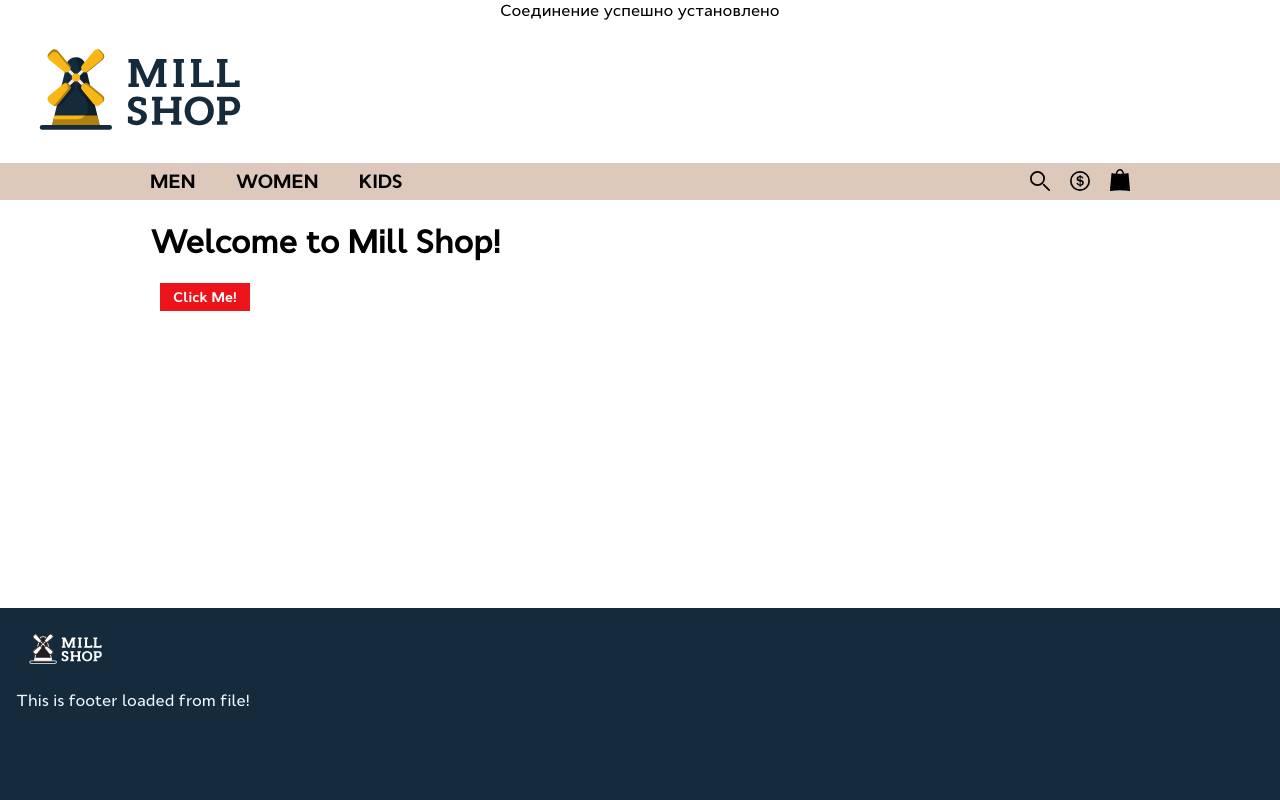
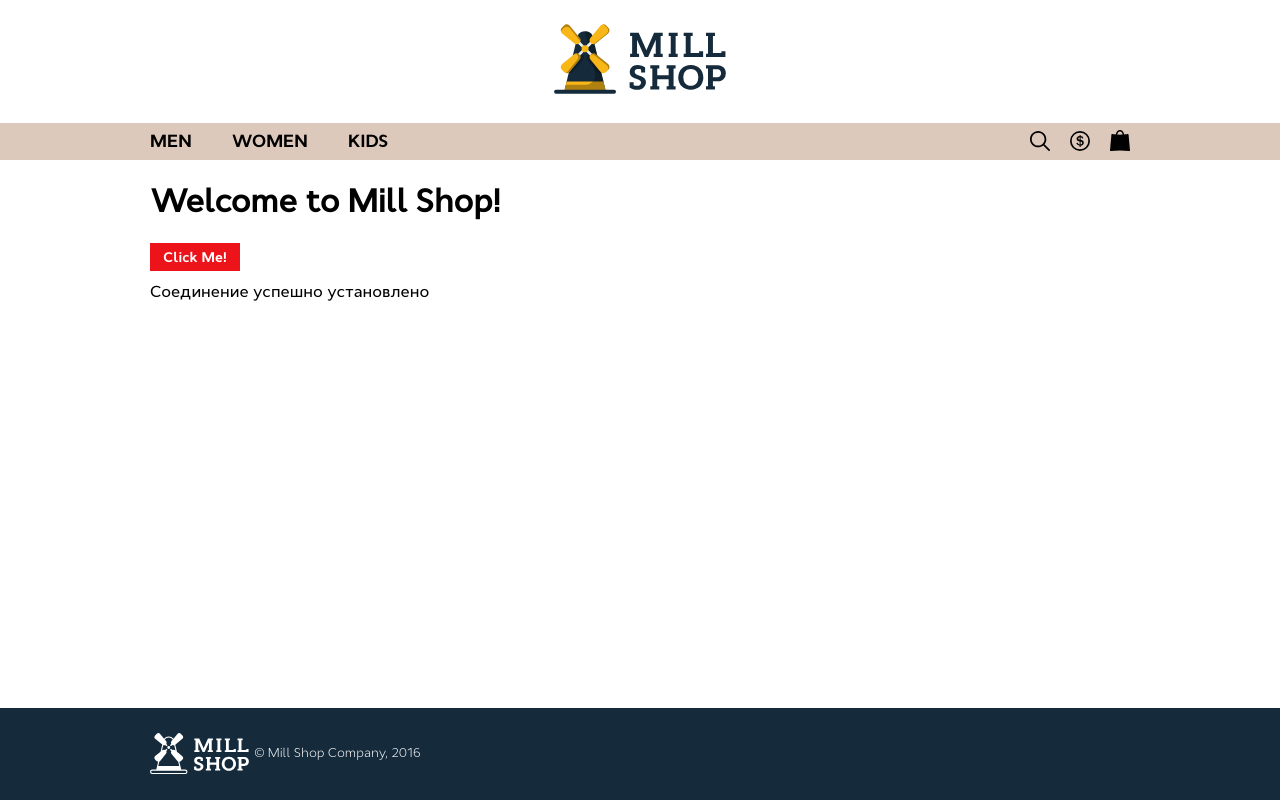
Before and after one commit to nik709/MillShop, a PHP site: page /pages/MillShop.php in a window 1280 px wide. Run offline with PHP 8.4, Linux system fonts and the light colour scheme; data that the repository does not hold is empty.

Commit message:
Replaced deprecated functions; styling header and footer; changed some images

```diff
--- a/site/css/Footer.css
+++ b/site/css/Footer.css
@@ -13,13 +13,32 @@
     bottom: 0;
     left: 0;
     padding: 1em;
+    text-align: center;
+    background-color: #152b3c;
+    color: white;
+    height: 60px;
+}
+
+#footer-inside {
     text-align: left;
-    background-color: #152b3c;
-    color: aliceblue;
-    height: 160px;
+    width: 980px;
+    margin: 0 auto;
+}
+
+#footer-inside div {
+    display: inline-block;
 }
 
 #footer-logo {
-    height: 50px;
+    height: 42px;
     width: 100px;
+    padding: 9px 0;
 }
+
+#footer-contacts {
+    font-family: "Cyntho Light", sans-serif;
+    font-size: 0.8em;
+    height: 46px;
+    position: relative;
+    transform: translateY(-40%);
+}
--- a/site/css/Menu.css
+++ b/site/css/Menu.css
@@ -4,9 +4,13 @@
 */
 
 /* Header */
+#menu-block {
+    text-align: center;
+}
+
 #logo-block {
-    text-align: center;
-    width: 280px;
+    margin: 0 auto;
+    width: 240px;
 }
 
 #menu-bar-outside {
@@ -27,8 +31,8 @@
 }
 
 #menu-bar-links {
-    padding-bottom: 6px;
-    padding-top: 6px;
+    padding-bottom: 7px;
+    padding-top: 7px;
 }
 
 .menu-links-item {
@@ -38,9 +42,9 @@
 #menu-bar-links a {
     color: black;
     font-family: "Cyntho Bold", sans-serif;
-    font-size: 1.2em;
+    font-size: 1.1em;
     text-transform: uppercase;
-    padding: 6px 0;
+    padding: 7px 0;
     text-decoration: none;
 }
 
@@ -50,13 +54,13 @@
 
 #menu-bar-tools {
     float: right;
+    margin-top: 1px;
+    padding: 6px 0;
 }
 
 #menu-bar-search {
     height: 20px;
     width: 20px;
-    padding-top: 6px;
-    padding-bottom: 6px;
     padding-left: 8px;
     padding-right: 8px;
 }
@@ -64,8 +68,6 @@
 #menu-bar-currency {
     height: 20px;
     width: 20px;
-    padding-top: 6px;
-    padding-bottom: 6px;
     padding-left: 8px;
     padding-right: 8px;
 }
@@ -73,7 +75,5 @@
 #menu-bar-bag {
     height: 20px;
     width: 20px;
-    padding-top: 6px;
-    padding-bottom: 6px;
     padding-left: 8px;
 }
--- a/site/css/MillShop.css
+++ b/site/css/MillShop.css
@@ -28,8 +28,8 @@ button {
     display: flex;
     overflow: hidden;
 
-    margin: 10px;
-    padding: 5px 5px;
+    margin: 10px 0;
+    padding: 5px 0;
 
     cursor: pointer;
     user-select: none;
--- a/site/pages/MillShop.php
+++ b/site/pages/MillShop.php
@@ -12,32 +12,6 @@
 </head>
 <body>
 
-<!--
-$conn = oci_connect('system', 'root', '//localhost:1521/XE');
-if ($conn){
-    echo 'connection is correct';
-}
- -->
-<?php
-error_reporting(E_ALL & ~E_DEPRECATED);
-$link = mysql_connect('localhost:3306/millshop', 'root', 'root');
-if (!$link) {
-    die('Ошибка соединения: ' . mysql_error());
-}
-echo 'Соединение успешно установлено';
-mysql_select_db('MillShop') or die('Не удалось выбрать базу данных');
-$query = 'SELECT * FROM SIZES';
-$result = mysql_query($query) or die('Запрос не удался: ' . mysql_error());
-echo "<table>\n";
-while ($line = mysql_fetch_array($result, MYSQL_ASSOC)) {
-    echo "\t<tr>\n";
-    foreach ($line as $col_value) {
-        echo "\t\t<td>$col_value</td>\n";
-    }
-    echo "\t</tr>\n";
-}
-echo "</table>\n";
-?>
 <div id="menu-block">
     <?php
     include('menu.html');
@@ -49,6 +23,28 @@ echo "</table>\n";
     <form>
         <button id="clickme">Click Me!</button>
     </form>
+
+    <?php
+        error_reporting(E_ALL & ~E_DEPRECATED);
+        $link = mysqli_connect('localhost:3306', 'root', 'root', 'millshop');
+        if (!$link) {
+            die('Ошибка соединения: ' . mysqli_error($link));
+        }
+        echo 'Соединение успешно установлено';
+        mysqli_select_db($link, 'MillShop') or die('Не удалось выбрать базу данных');
+        $query = 'SELECT * FROM SIZES';
+        $result = mysqli_query($link, $query) or die('Запрос не удался: ' .mysqli_error($link));
+        echo "<table>\n";
+        while ($line = mysqli_fetch_array($result, MYSQLI_ASSOC)) {
+            echo "\t<tr>\n";
+            foreach ($line as $col_value) {
+                echo "\t\t<td>$col_value</td>\n";
+            }
+            echo "\t</tr>\n";
+        }
+        echo "</table>\n";
+    ?>
+
 </div>
 
 <div id="footer-block">
--- a/site/pages/footer.html
+++ b/site/pages/footer.html
@@ -3,7 +3,11 @@
     CREATED BY NIKITA GRECHUKHIN, NIKOLAY KOMAROV AND VAGIK SIMONYAN
  -->
 
+<div id="footer-inside">
     <div id="footer-logo">
-        <img src="../resources/images/logo_bw.svg">
+        <img src="../resources/images/logo_white.svg">
     </div>
-    <p>This is footer loaded from file!</p>
+    <div id="footer-contacts">
+        <p>&copy; Mill Shop Company, 2016</p>
+    </div>
+</div>
```
Also changed, not shown: site/resources/images/logo_bw.svg (deleted), site/resources/images/logo_white.svg (added), site/resources/images/search.svg.
